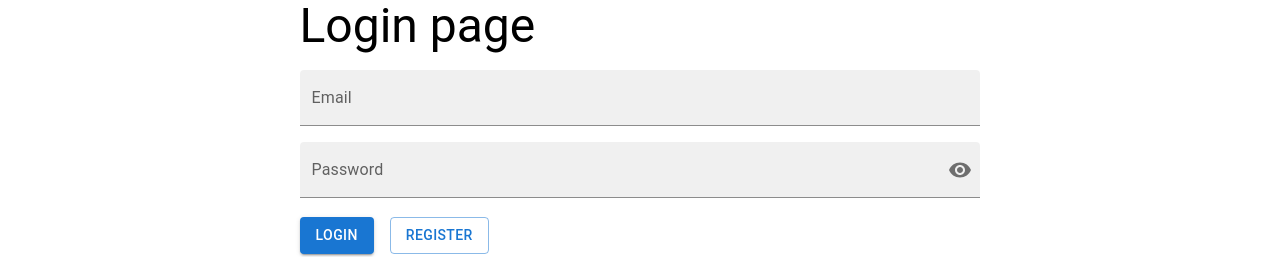
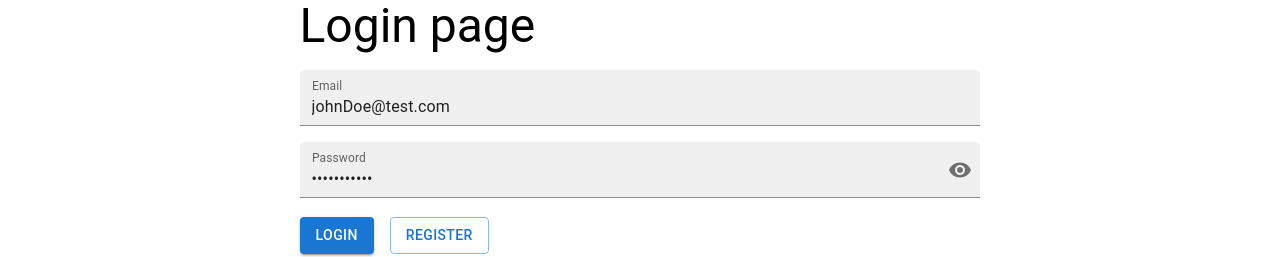
Before and after one commit to iCooKie123/catalog-online, a React (Vite) app: page /login in a window 1280 px wide. Shown: the part 274-531 px from the top of the page. Built offline with nearby package versions, Linux system fonts and the light colour scheme; no server answers.

Commit message:
fix api call route and default debug values

```diff
--- a/src/pages/login-page/hooks.ts
+++ b/src/pages/login-page/hooks.ts
@@ -12,7 +12,7 @@ export const useLoginPage = () => {
 	const [isLoading, setIsLoading] = useState(false);
 	const [errorMessage, setErrorMessage] = useState<string | null>(null);
 	const methods = useForm<LoginInfo>({
-		defaultValues: { email: "", password: "" },
+		defaultValues: { email: "johnDoe@test.com", password: "password123" },
 		resolver: yupResolver(loginInfoValidationSchema),
 		mode: "onBlur",
 	});
--- a/src/pages/notes-page/hooks.ts
+++ b/src/pages/notes-page/hooks.ts
@@ -22,7 +22,7 @@ export const useNotesPage = () => {
 		const fetchData = async () => {
 			setIsLoading(true);
 
-			const result = await axios.get("years_of_study");
+			const result = await axios.get("classes/all");
 			setYearsOfStudy(result.data);
 			setIsLoading(false);
 		};
```
